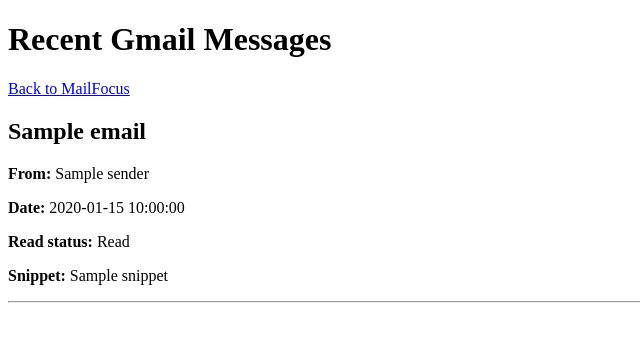
After one commit to Dean-safran/mailFocus, a Flask app: template templates/gmail_preview.html in a window 1280 px wide. The commit adds this page. Shown: the top 342 px of the page, without its empty margins (0-640 px from the left). Run offline with Flask 3, Linux system fonts and the light colour scheme; the template is opened without the code that fills it: most values are stand-ins (such as "Sample title", 1, 10 or a date in 2020).

Commit message:
connected gmail and displayed 10 messages

```diff
--- a/app.py
+++ b/app.py
@@ -1,16 +1,46 @@
-from flask import Flask, render_template, redirect, url_for
+from flask import (
+    Flask,
+    render_template,
+    redirect,
+    url_for,
+    request,
+    session
+)
 from flask_sqlalchemy import SQLAlchemy
 from datetime import datetime
 from services.classifier import classify_email
 
+# imports for connecting gmail ->
+from google_auth_oauthlib.flow import Flow
+import os
+from dotenv import load_dotenv
+from google.oauth2.credentials import Credentials
+from googleapiclient.discovery import build
+
+
+SCOPES = [
+    "https://www.googleapis.com/auth/gmail.readonly",
+]
+
+REDIRECT_URI = "http://127.0.0.1:5000/oauth/callback"
+
+
 # configurations
 # --------------
+load_dotenv()
+
+os.environ["OAUTHLIB_INSECURE_TRANSPORT"] = "1"
+
 app = Flask(__name__)
 app.config["SQLALCHEMY_DATABASE_URI"] = "sqlite:///mailfocus.db"
+app.config["SECRET_KEY"] = os.environ["FLASK_SECRET_KEY"]
+
 # instantiate database manager
 db = SQLAlchemy()
 # tell db manager about our app's db
 db.init_app(app)
+
+
 
 # create email table model
 class Email(db.Model) :
@@ -145,6 +175,30 @@ def seed_fake_emails():
             db.session.add(email)
     db.session.commit()
 
+# create service to access gmail API
+def get_gmail_service() :
+    # loads access and refresh tokens
+    credentials = Credentials.from_authorized_user_file(
+        "token.json",
+        SCOPES,
+    )
+
+    # builds authenticated gmail API client
+    service = build(
+        "gmail",
+        "v1",
+        credentials=credentials,
+    )
+
+    return service
+
+def get_message_header(headers, header_name, default_value=""):
+    for header in headers:
+        if header.get("name", "").lower() == header_name.lower():
+            return header.get("value", default_value)
+
+    return default_value
+
 # create db table
 with app.app_context() :
     # create missing tables
@@ -152,14 +206,21 @@ with app.app_context() :
     # inserts any missing emails
     seed_fake_emails()
 
+
+
 # homepage route
 @app.route("/")
 def dashboard() :
     emails = db.session.execute(
         db.select(Email).order_by(Email.priority.desc())
     ).scalars().all()
+
+    gmail_connected = os.path.exists("token.json")
+
     # pass emails to template
-    return render_template('dashboard.html', emails=emails)
+    return render_template('dashboard.html',
+                           emails=emails,
+                           gmail_connected=gmail_connected)
 
 # mark done route
 @app.route("/emails/<int:email_id>/done", methods=["POST"])
@@ -193,5 +254,149 @@ def mark_ignore(email_id) :
 
     return redirect(url_for("dashboard"))
 
+
+# CONNECTING GMAIL CODE
+# =======================================================
+# connect gmail route
+@app.route("/connect-gmail")
+def connect_gmail() :
+    # loads application identity
+    flow = Flow.from_client_secrets_file(
+        "credentials.json",
+        scopes=SCOPES,
+        autogenerate_code_verifier=True,
+    )
+
+    # after user clicks Allow, send them back here
+    flow.redirect_uri = REDIRECT_URI
+
+    # builds the google permission page URL
+    authorization_url, state = flow.authorization_url(
+        access_type="offline",
+        include_granted_scopes="true",
+        prompt="consent",
+    )
+
+    session["oauth_state"] = state
+    session["oauth_code_verifier"] = flow.code_verifier
+
+    # sends browser to google
+    return redirect(authorization_url)
+
+@app.route("/oauth/callback")
+def oauth_callback():
+    # if an error variable was sent with url
+    if request.args.get("error"):
+        return "Google authorization was cancelled for denied.", 400
+
+    # make sure callback belongs to login MailFocus started
+    expected_state = session.pop("oauth_state", None)
+    returned_state = request.args.get("state")
+    # make sure MailFocus is the same app that started
+    # authorization request
+    code_verifier = session.pop("oauth_code_verifier", None)
+
+    if expected_state is None or returned_state != expected_state:
+        return "OAuth state did not match. Please connect Gmail again.", 400
+
+    if code_verifier is None :
+        return "OAuth code verifier is missing.", 400
+
+    flow = Flow.from_client_secrets_file(
+        "credentials.json",
+        scopes=SCOPES,
+        state=expected_state,
+        code_verifier=code_verifier,
+        autogenerate_code_verifier=False,
+    )
+
+    flow.redirect_uri = REDIRECT_URI
+
+    # exchange authorization code for tokens
+    # using google token endpoint (API)
+    flow.fetch_token(
+        authorization_response=request.url,
+    )
+
+    credentials = flow.credentials
+
+    # save credentials
+    with open("token.json", "w", encoding="utf-8") as token_file:
+        token_file.write(credentials.to_json())
+
+    return redirect(url_for("dashboard"))
+
+@app.route("/gmail-preview")
+def gmail_preview():
+    if not os.path.exists("token.json"):
+        return redirect(url_for("connect_gmail"))
+
+    service = get_gmail_service()
+
+    response = (
+        service.users()
+        .messages()
+        .list(
+            userId="me",
+            maxResults=10,
+            q="in:inbox",
+        )
+        .execute()
+    )
+
+    message_references = response.get("messages", [])
+
+    gmail_messages = []
+
+    for message_reference in message_references:
+        message = (
+            service.users()
+            .messages()
+            .get(
+                userId="me",
+                id=message_reference["id"],
+                format="metadata",
+                metadataHeaders=[
+                    "Subject",
+                    "From",
+                    "Date",
+                ],
+            )
+            .execute()
+        )
+
+        headers = message.get("payload", {}).get("headers", [])
+
+        gmail_message = {
+            "id": message["id"],
+            "thread_id": message.get("threadId", ""),
+            "subject": get_message_header(
+                headers,
+                "Subject",
+                "(No subject)",
+            ),
+            "sender": get_message_header(
+                headers,
+                "From",
+                "(Unknown sender)",
+            ),
+            "date": get_message_header(
+                headers,
+                "Date",
+                "(Unknown date)",
+            ),
+            "snippet": message.get("snippet", ""),
+            "is_unread": "UNREAD" in message.get("labelIds", []),
+        }
+
+        gmail_messages.append(gmail_message)
+
+    return render_template(
+        "gmail_preview.html",
+        gmail_messages=gmail_messages,
+    )
+
+# =======================================================
+
 if __name__ == "__main__" :
     app.run(debug=True)
--- /dev/null
+++ b/templates/gmail_preview.html
@@ -0,0 +1,58 @@
+<!DOCTYPE html>
+
+<html lang="en">
+
+<head>
+    <meta charset="UTF-8">
+    <meta name="viewport" content="width=device-width", initial-scale="1.0">
+
+    <title>Gmail Preview</title>
+</head>
+
+<body>
+    <h1>Recent Gmail Messages</h1>
+
+    <p>
+        <a href="{{ url_for('dashboard') }}">
+            Back to MailFocus
+        </a>
+    </p>
+
+    {% if gmail_messages %}
+        {% for email in gmail_messages %}
+            <div>
+                <h2>{{ email.subject }}</h2>
+
+                <p>
+                    <strong>From:</strong>
+                    {{ email.sender }}
+                </p>
+
+                <p>
+                    <strong>Date:</strong>
+                    {{ email.date }}
+                </p>
+
+                <p>
+                    <strong>Read status:</strong>
+
+                    {% if email.is_unread %}
+                        Unread
+                    {% else %}
+                        Read
+                    {% endif %}
+                </p>
+
+                <p>
+                    <strong>Snippet:</strong>
+                    {{ email.snippet }}
+                </p>
+
+                <hr>
+            </div>
+        {% endfor %}
+    {% else %}
+        <p>No inbox messages were found.</p>
+    {% endif %}
+</body>
+</html>
```
Also changed, not shown: ROADMAP.md (+2 -2 lines), requirements.txt (+24 -0 lines), templates/dashboard.html (+12 -0 lines), 1 other file.
